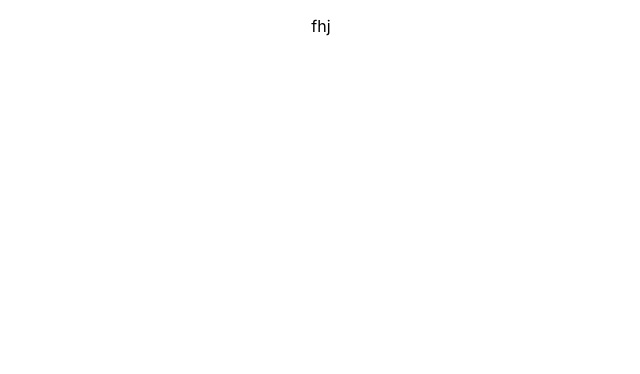
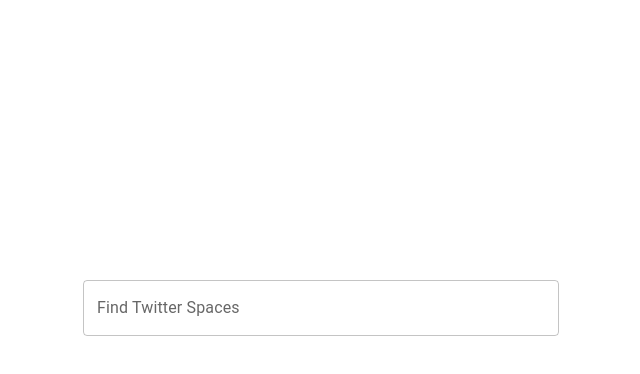
Before and after one commit to SAEb-ai/Find-Twitter-Spaces, a React (Create React App) app in the folder client/: page / in a window 1280 px wide. Shown: the top 374 px of the page, without its empty margins (319-959 px from the left). Built offline with nearby package versions, Linux system fonts and the light colour scheme.

Commit message:
Setup Search Box
Signed-off-by: Md Shahbaz Alam <shahbazalam75508@gmail.com>

```diff
--- a/client/package.json
+++ b/client/package.json
@@ -3,6 +3,9 @@
   "version": "0.1.0",
   "private": true,
   "dependencies": {
+    "@emotion/react": "^11.9.3",
+    "@emotion/styled": "^11.9.3",
+    "@mui/material": "^5.9.0",
     "@testing-library/jest-dom": "^5.16.4",
     "@testing-library/react": "^13.3.0",
     "@testing-library/user-event": "^13.5.0",
--- /dev/null
+++ b/client/src/components/search/SearchTwitterSpaces.css
@@ -0,0 +1,3 @@
+.search {
+    margin-top: 35vh
+}
--- /dev/null
+++ b/client/src/components/search/SearchTwitterSpaces.jsx
@@ -0,0 +1,28 @@
+import React, { useState } from "react";
+import { TextField } from "@mui/material";
+import "./SearchTwitterSpaces.css";
+
+export default function SearchTwitterSpaces() {
+  const [topic, setTopic] = useState("");
+  const handleInputs = (e) => {
+    let searchTopic = e.target.value;
+    setTopic(searchTopic);
+  };
+
+  return (
+    <>
+      <div className="search">
+        <TextField
+          label="Find Twitter Spaces"
+          variant="outlined"
+          onChange={handleInputs}
+          inputProps={{
+            style: {
+              width: "35vw",
+            },
+          }}
+        />
+      </div>
+    </>
+  );
+}
--- a/client/src/pages/FilterTwitterSpaces.jsx
+++ b/client/src/pages/FilterTwitterSpaces.jsx
@@ -1,9 +1,11 @@
 import React from "react";
+import "./FilterTwitterSpaces.css";
+import SearchTwitterSpaces from "../components/search/SearchTwitterSpaces";
 
 export default function FilterTwitterSpaces() {
   return (
     <>
-      <p>fhj</p>
+      <SearchTwitterSpaces />
     </>
   );
 }
```
Also changed, not shown: client/src/pages/FilterTwitterSpaces.css (added), 1 other file (tests, documents, lock files or other folders).
